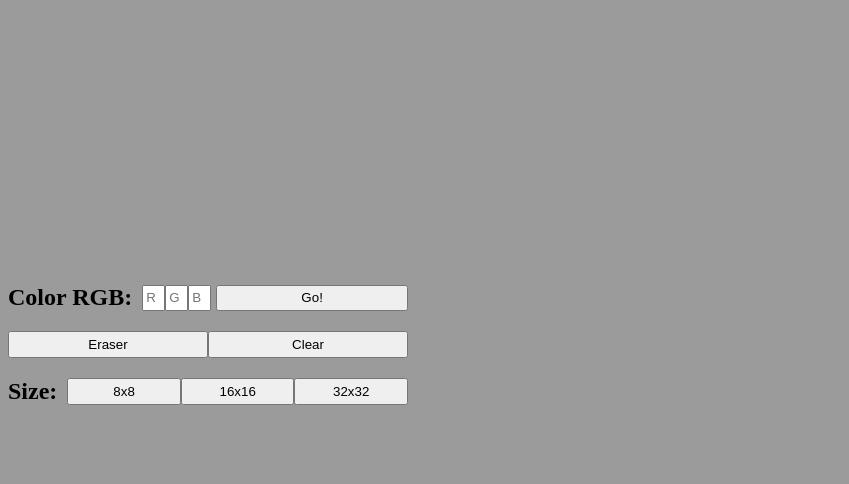
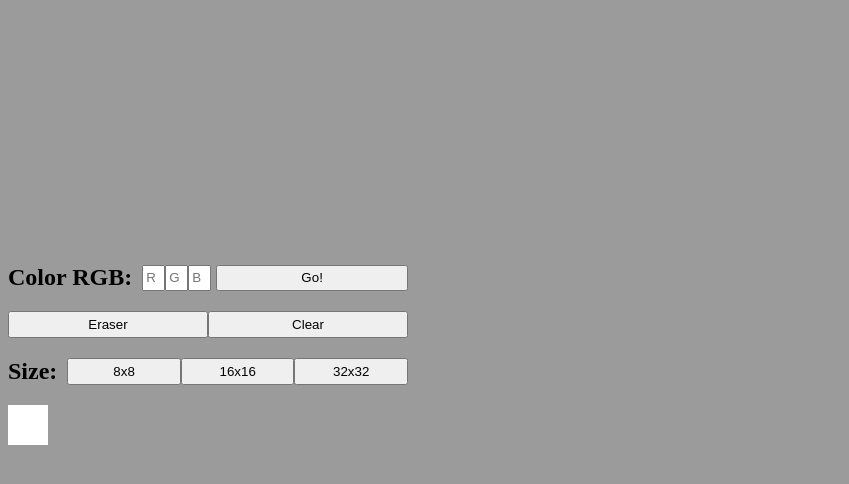
Before and after one commit to Tiger9406/etch-a-sketch, a plain HTML site: page index.html in a window 1280 px wide. Both pictures are taken after a click on the button "Eraser". Shown: the part 134-618 px from the top of the page, without its empty margins (0-849 px from the left). Drawn offline with Linux system fonts and the light colour scheme.

Commit message:
add square with current color: draw squares based on current color

```diff
--- a/grid.js
+++ b/grid.js
@@ -12,6 +12,9 @@ const size_8=document.querySelector('#button_8');
 const size_16=document.querySelector('#button_16');
 const size_32=document.querySelector('#button_32');
 
+const curr_color=document.querySelector('#current-color');
+
+//draw boxes
 size_8.addEventListener("click", function(){
     drawBox(8);
 });
@@ -23,6 +26,10 @@ size_16.addEventListener("click", function(){
 size_32.addEventListener("click", function(){
     drawBox(32);
 });
+
+eraser_button.addEventListener("click", function(){
+    curr_color.style.backgroundColor="white";
+})
 
 function drawBox(size){
     const dim = right.offsetHeight/size+"px";
@@ -48,7 +55,6 @@ document.addEventListener("mouseup", function() {
 right.addEventListener("mousemove", function(event) {
     if (isMouseDown) {
         const target = event.target;
-        console.log(event.target);
-        target.style.backgroundColor = "blue";
+        target.style.backgroundColor = window.getComputedStyle(curr_color).backgroundColor;
     }
 });
--- a/index.html
+++ b/index.html
@@ -41,6 +41,9 @@
                     <button type="button" class="stretch-box" id="button_32"> 32x32</button>
                 </div>
             </div>
+            <div id="current-color">
+
+            </div>
         </div>
         <div class="container" id="right-container">
 
--- a/style.css
+++ b/style.css
@@ -43,3 +43,8 @@ button{
     height:640px;
     width:640px;
 }
+#current-color{
+    height:40px;
+    width:40px;
+    background-color:black;
+}
```
